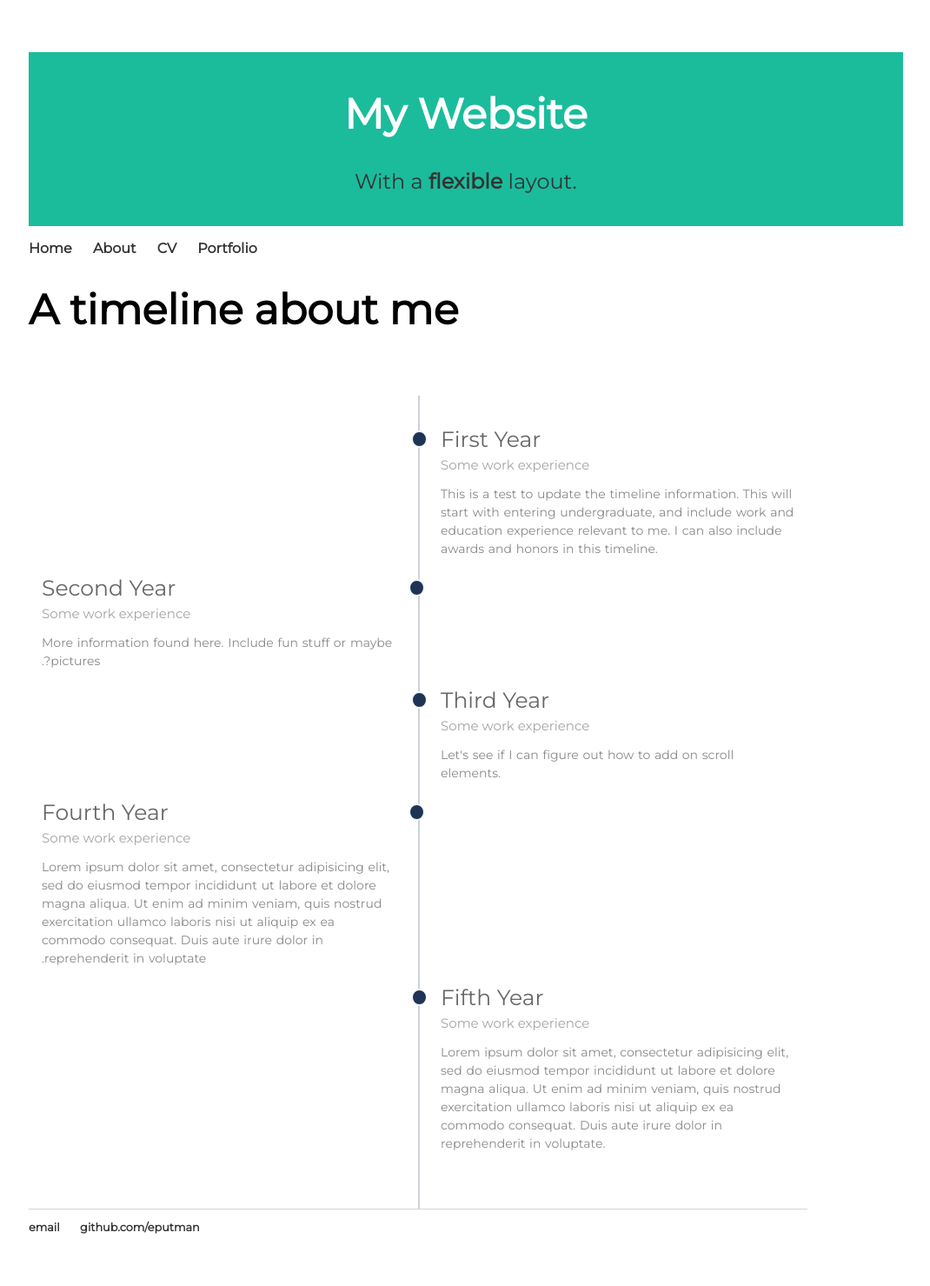
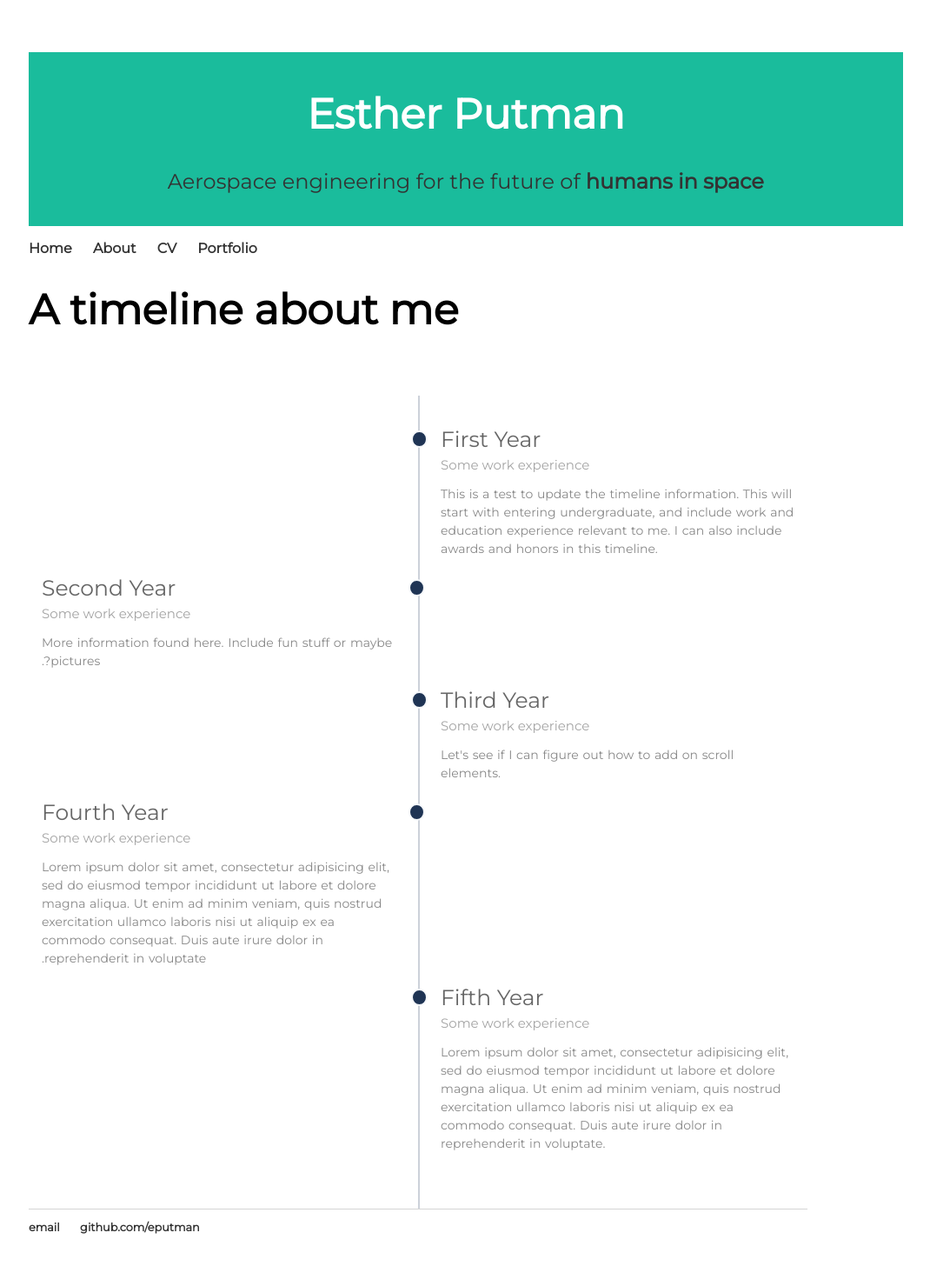
Before and after one commit to eputman/eputman.github.io, a Jekyll site: the page built from about/index.html, in a window 1280 px wide. Shown: the whole page at 87% size, without its empty margins (159-1229 px from the left). Built offline with Jekyll 4.4.1, drawn with Linux system fonts in a browser that asks for light colours.

Commit message:
Update about.html

```diff
--- a/_layouts/about.html
+++ b/_layouts/about.html
@@ -12,8 +12,8 @@
 		<body>
 			<!-- Header -->
 			<div class="header">
-			  <h1>My Website</h1>
-			  <p>With a <b>flexible</b> layout.</p>
+			  <h1>Esther Putman</h1>
+			  <p>Aerospace engineering for the future of <b>humans in space</b></p>
 			</div>
 
 			<nav>
```
